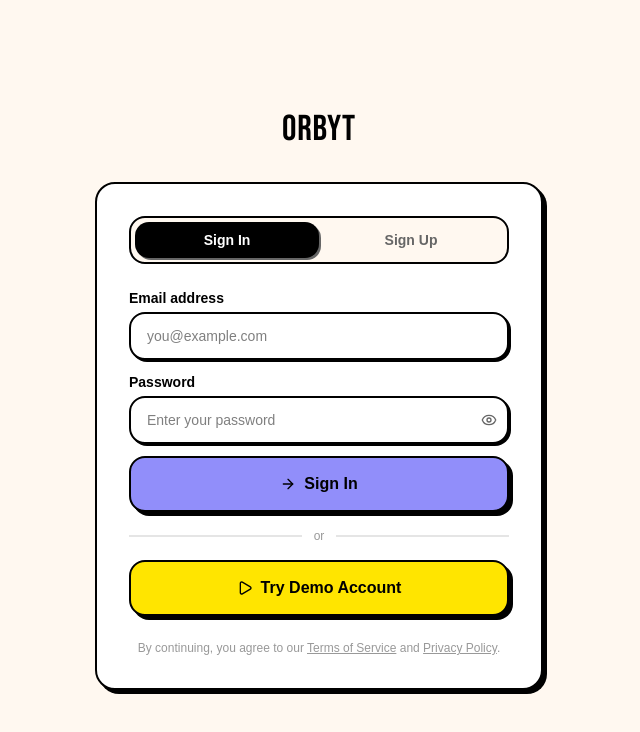
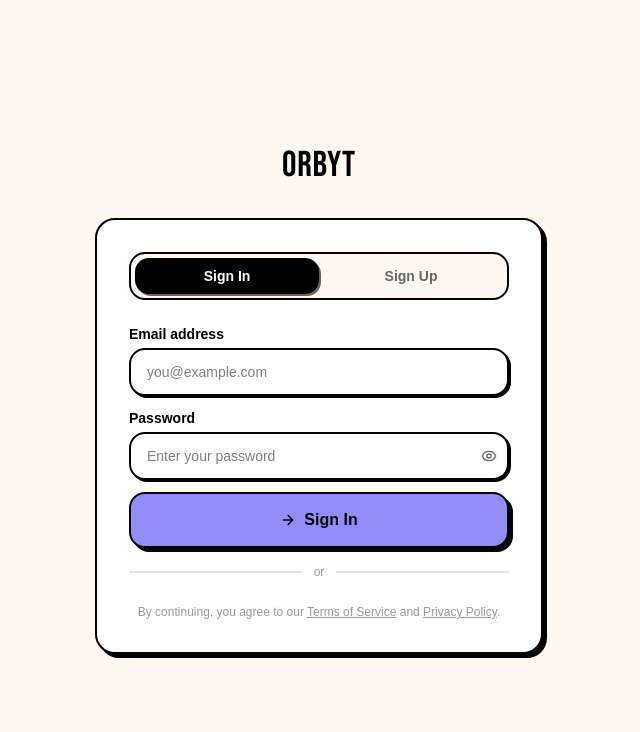
Before and after one commit to Twins1907/ContentMarketing, a Next.js app: page /auth in a window 1280 px wide. Shown: the top 732 px of the page, without its empty margins (321-961 px from the left). Built offline with nearby package versions, Linux system fonts and the light colour scheme; no server answers; a web font is replaced by a local one.

Commit message:
Remove demo account button from auth page
Made-with: Cursor

```diff
--- a/src/app/auth/page.tsx
+++ b/src/app/auth/page.tsx
@@ -4,7 +4,7 @@ import { useState, Suspense } from "react";
 import { signIn, getProviders } from "next-auth/react";
 import { useSearchParams } from "next/navigation";
 import Link from "next/link";
-import { Play, Loader2, CheckCircle, ArrowRight, Eye, EyeOff } from "lucide-react";
+import { Loader2, CheckCircle, ArrowRight, Eye, EyeOff } from "lucide-react";
 
 function AuthContent() {
   const searchParams = useSearchParams();
@@ -25,11 +25,6 @@ function AuthContent() {
     getProviders().then(setProviders);
   }
   const showGoogle = providers?.google;
-
-  const handleDemo = async () => {
-    setLoading("demo");
-    await signIn("demo", { callbackUrl: "/dashboard" });
-  };
 
   const handleGoogle = async () => {
     setLoading("google");
@@ -265,15 +260,6 @@ function AuthContent() {
               </button>
             )}
 
-            {/* Demo */}
-            <button
-              onClick={handleDemo}
-              disabled={!!loading}
-              className="w-full flex items-center justify-center gap-2 bg-[#FFE500] text-black border-2 border-black shadow-[4px_4px_0px_#000000] rounded-lg px-6 py-3.5 font-bold hover:translate-x-[2px] hover:translate-y-[2px] hover:shadow-[2px_2px_0px_#000000] active:translate-x-[4px] active:translate-y-[4px] active:shadow-none transition-all disabled:opacity-50"
-            >
-              {loading === "demo" ? <Loader2 className="w-4 h-4 animate-spin" /> : <Play className="w-4 h-4" />}
-              Try Demo Account
-            </button>
           </div>
 
           <p className="text-xs text-center text-[#999] mt-6">
```
